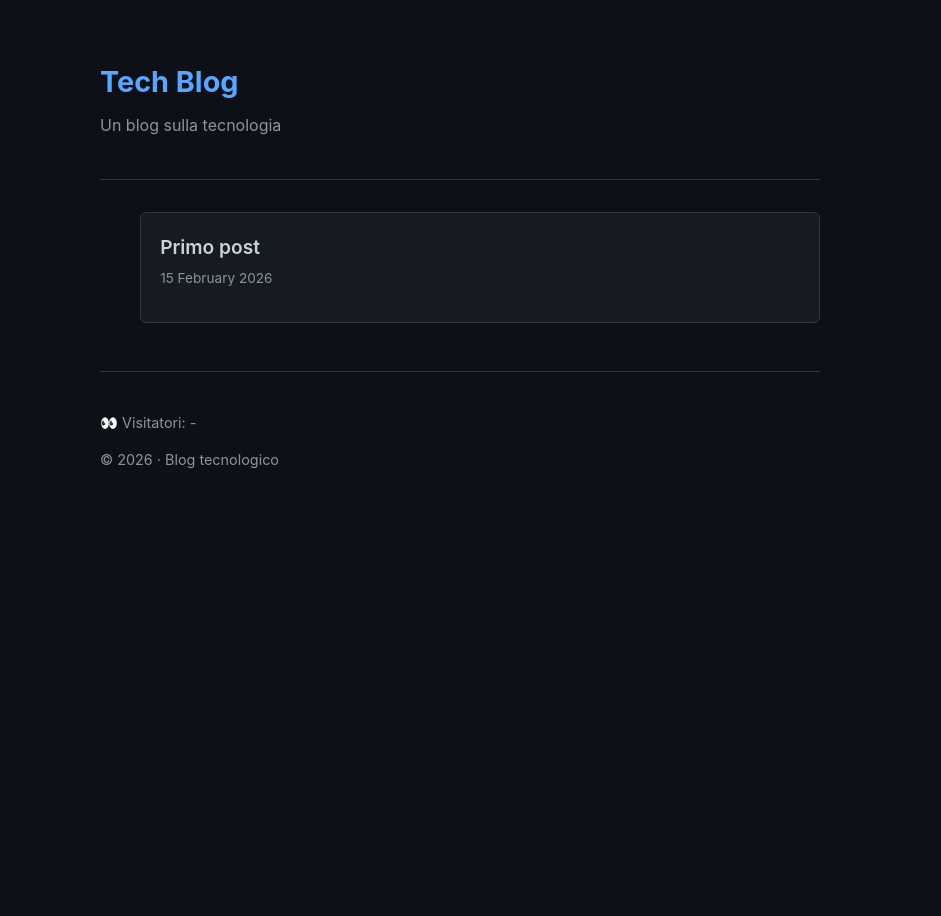
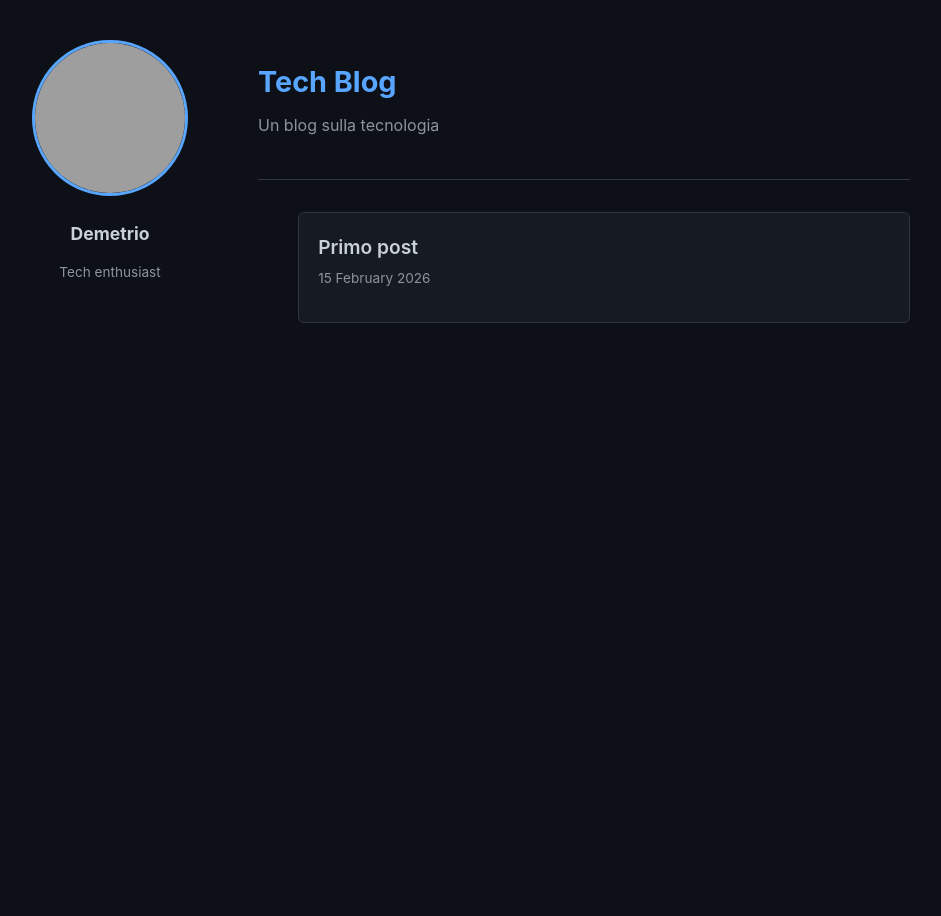
Before and after one commit to DemPago/DemPago.github.io, a Jekyll site: the page built from index.md, in a window 1280 px wide. Shown: the whole page, without its empty margins (180-1121 px from the left). Built offline with Jekyll 4.4.1, drawn with Linux system fonts in a browser that asks for light colours; grey boxes are pictures that could not be loaded.

Commit message:
Add profile photo to sidebar

```diff
--- a/_layouts/default.html
+++ b/_layouts/default.html
@@ -26,9 +26,43 @@ b22;
     }
 
     .container {
-      max-width: 720px;
+      max-width: 900px;
       margin: 0 auto;
       padding: 2rem 1rem;
+      display: grid;
+      grid-template-columns: 200px 1fr;
+      gap: 3rem;
+    }
+
+    @media (max-width: 700px) {
+      .container { grid-template-columns: 1fr; }
+    }
+
+    .sidebar {
+      text-align: center;
+    }
+
+    .sidebar img {
+      width: 150px;
+      height: 150px;
+      border-radius: 50%;
+      border: 3px solid var(--accent);
+      object-fit: cover;
+    }
+
+    .sidebar h2 {
+      font-size: 1.1rem;
+      margin-top: 1rem;
+      color: var(--text);
+    }
+
+    .sidebar p {
+      font-size: 0.85rem;
+      color: #8b949e;
+    }
+
+    .main-content {
+      min-width: 0;
     }
 
     header {
@@ -124,17 +158,19 @@ b22;
 </head>
 <body>
   <div class="container">
-    <header>
-      <h1><a href="/">{{ site.title }}</a></h1>
-      <p>{{ site.description }}</p>
-    </header>
+    <aside class="sidebar">
+      <img src="/profilo.png" alt="Foto profilo">
+      <h2>Demetrio</h2>
+      <p>Tech enthusiast</p>
+    </aside>
+    <main class="main-content">
+      <header>
+        <h1><a href="/">{{ site.title }}</a></h1>
+        <p>{{ site.description }}</p>
+      </header>
 
-    {{ content }}
-
-    <footer>
-      <p>👀 Visitatori: <span id="counter">-</span></p>
-      <p style="margin-top: 0.5rem">© {{ site.time | date: "%Y" }} · Blog tecnologico</p>
-    </footer>
+      {{ content }}
+    </main>
   </div>
   <script>
     fetch('https://api.countapi.xyz/hit/DemPago/github.io')
```
Also changed, not shown: 1 other file.
